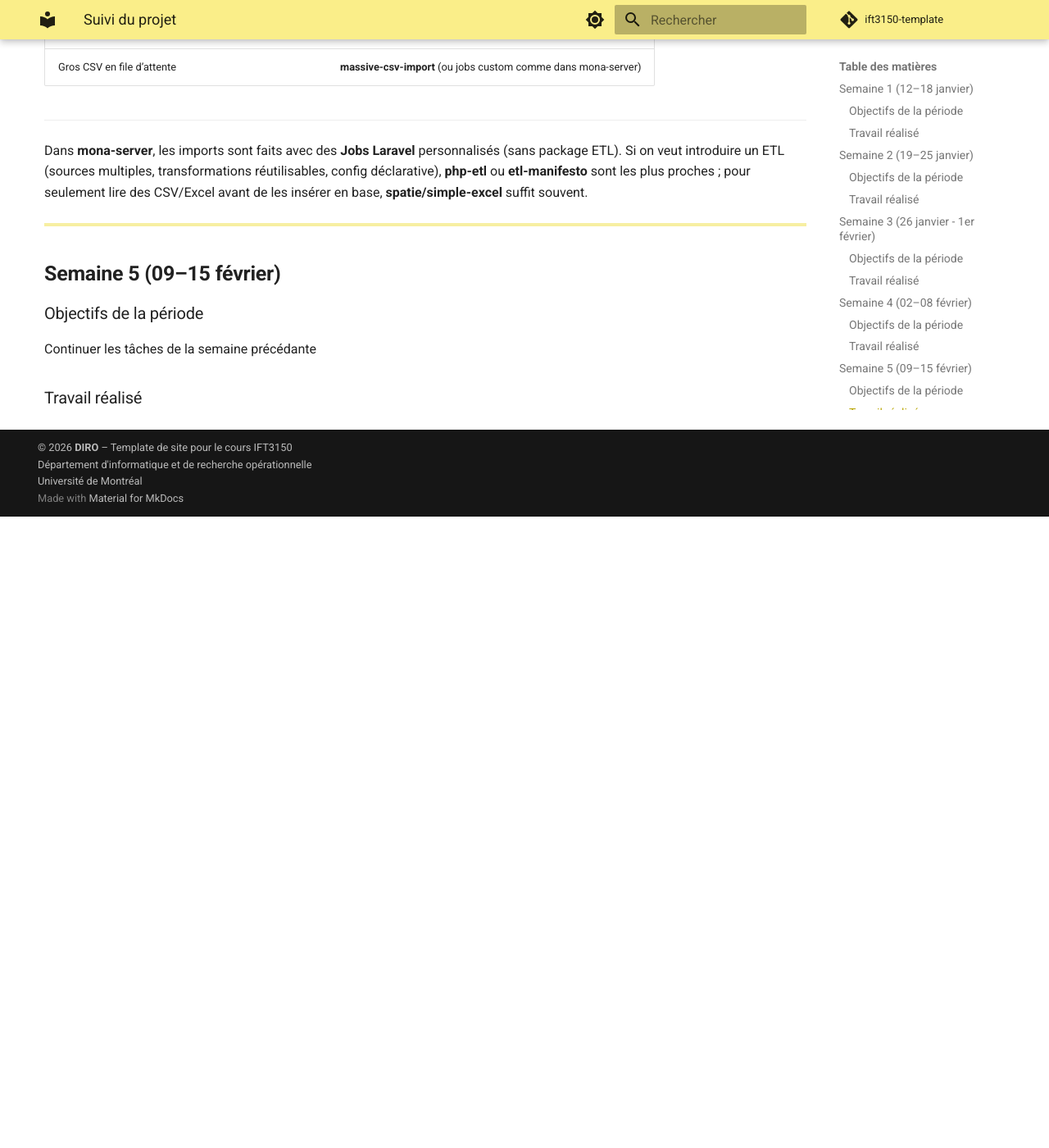
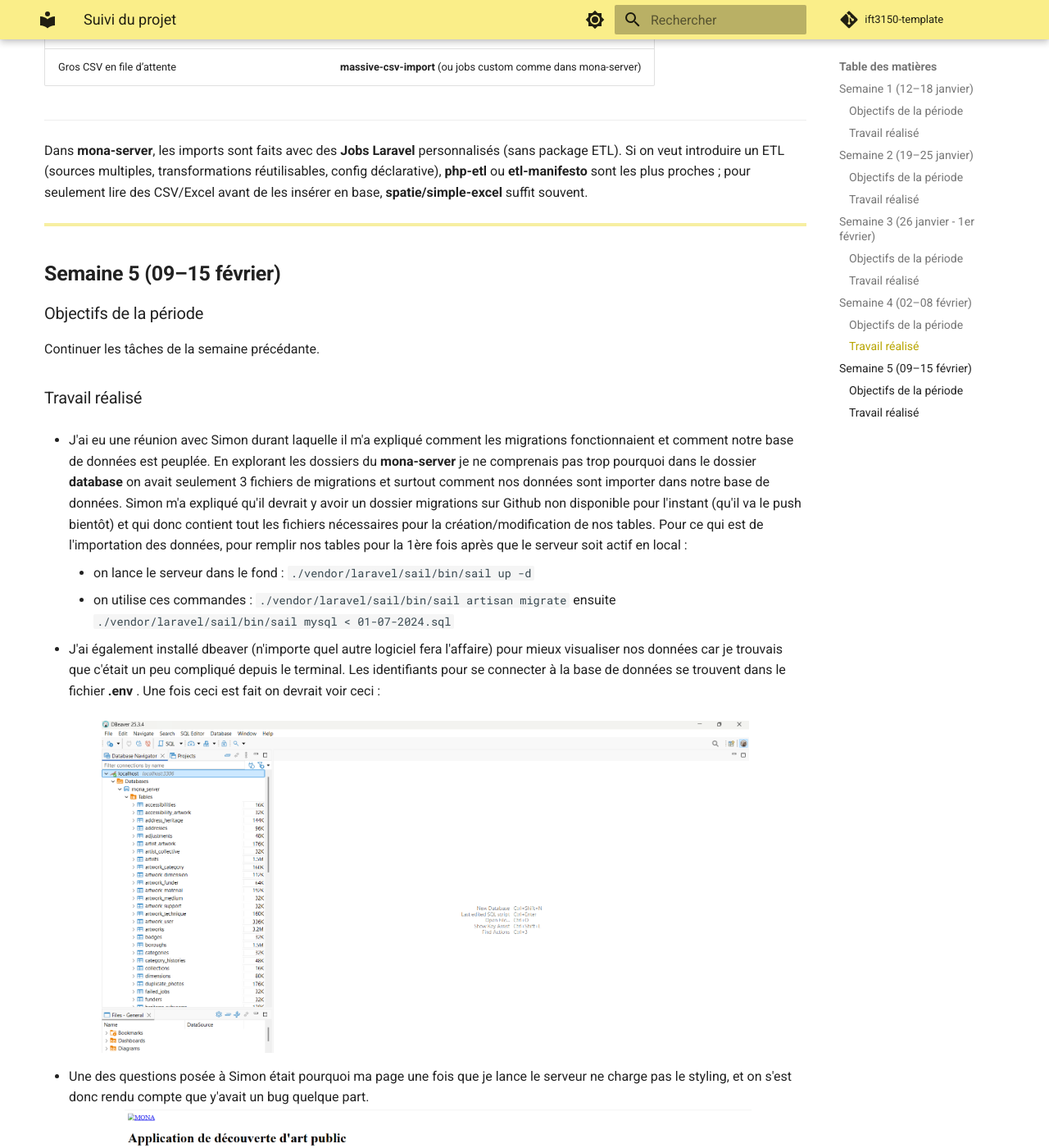
Before and after one commit to anissaofk/IFT-3150-MONA, an MkDocs documentation site: the page built from docs/suivi.md, in a window 1280 px wide and 1400 px high, scrolled down 6703 px. Shown: the whole window at 82% size. Built offline with MkDocs 1.6.1 and Material for MkDocs 9.7.7, drawn with Linux system fonts in a browser that asks for light colours; comment, search, counter and statistics services are not loaded; before the commit the page ends 7333 px from its top, so only the background shows below that; some of the changed text lies outside the part shown.

Commit message:
mise à jour semaine 5

```diff
--- a/docs/suivi.md
+++ b/docs/suivi.md
@@ -274,6 +274,25 @@
 
 ### Objectifs de la période
 
-Continuer les tâches de la semaine précédante
+Continuer les tâches de la semaine précédante.
 
 ### Travail réalisé
+
+- J'ai eu une réunion avec Simon durant laquelle il m'a expliqué comment les migrations fonctionnaient et comment notre base de données est peuplée. En explorant les dossiers du **mona-server** je ne comprenais pas trop pourquoi dans le dossier **database** on avait seulement 3 fichiers de migrations et surtout comment nos données sont importer dans notre base de données. Simon m'a expliqué qu'il devrait y avoir un dossier migrations sur Github non disponible pour l'instant (qu'il va le push bientôt) et qui donc contient tout les fichiers nécessaires pour la création/modification de nos tables. Pour ce qui est de l'importation des données, pour remplir nos tables pour la 1ère fois après que le serveur soit actif en local :
+
+       - on lance le serveur dans le fond :  `./vendor/laravel/sail/bin/sail up -d`
+       - on utilise ces commandes : `./vendor/laravel/sail/bin/sail artisan migrate` ensuite `./vendor/laravel/sail/bin/sail mysql < 01-07-2024.sql`
+
+- J'ai également installé dbeaver (n'importe quel autre logiciel fera l'affaire) pour mieux visualiser nos données car je trouvais que c'était un peu compliqué depuis le terminal. Les identifiants pour se connecter à la base de données se trouvent dans le fichier **.env** . Une fois ceci est fait on devrait voir ceci :
+
+  ![dbeaver View](assets/dbeaver-view.png){style="display:block; margin: 0 auto; width:85%; height:100%;"}
+
+- Une des questions posée à Simon était pourquoi ma page une fois que je lance le serveur ne charge pas le styling, et on s'est donc rendu compte que y'avait un bug quelque part.
+  ![dbeaver View](assets/home-view-nonFixed.png){style="display:block; margin: 0 auto; width:85%; height:100%;"}
+
+Simon m'a alors fait part de ces deux fichiers : **.env** et **docker-compose.yml**
+En comparant mes fichiers et les siens, il n'y avait pas de différences. J'ai donc fait mes recherches et j'ai trouvé que le problème était bel et bien dans le fichier des variables d'environements **.env** :
+
+Changer le APP_URL de : `APP_URL=http://localhost` à `APP_URL=http://localhost:8080`
+
+Concernant le logo, j'ai trouvé que dans le code le nom de l'image utilisé est `Mona-Logo.svg` alors que dans le projet c'est `logo.svg`. J’ai donc simplement changé le nom de l’image au lieu de le modifier partout dans le code.
```
Also changed, not shown: other parts of docs/suivi.md (+1 -1 lines), docs/assets/dbeaver-view.png (added), docs/assets/home-view-nonFixed.png (added).
